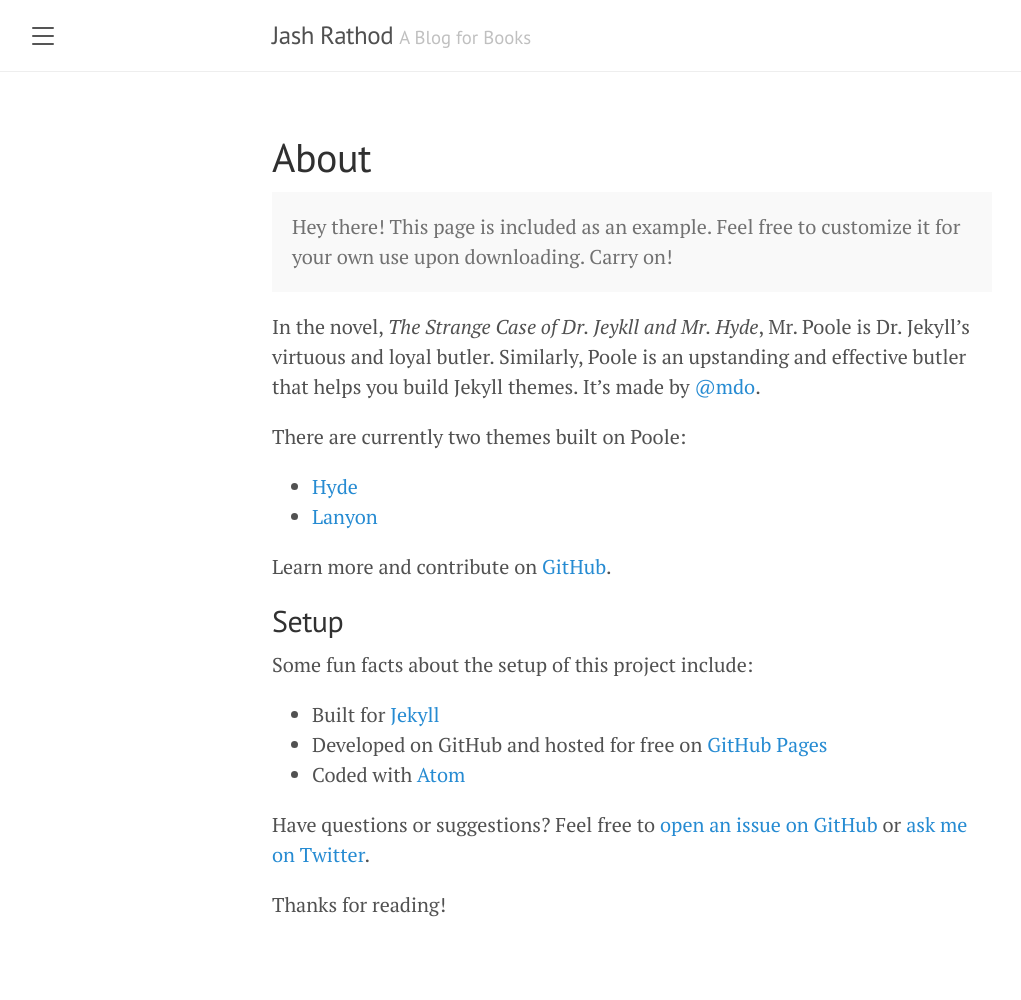
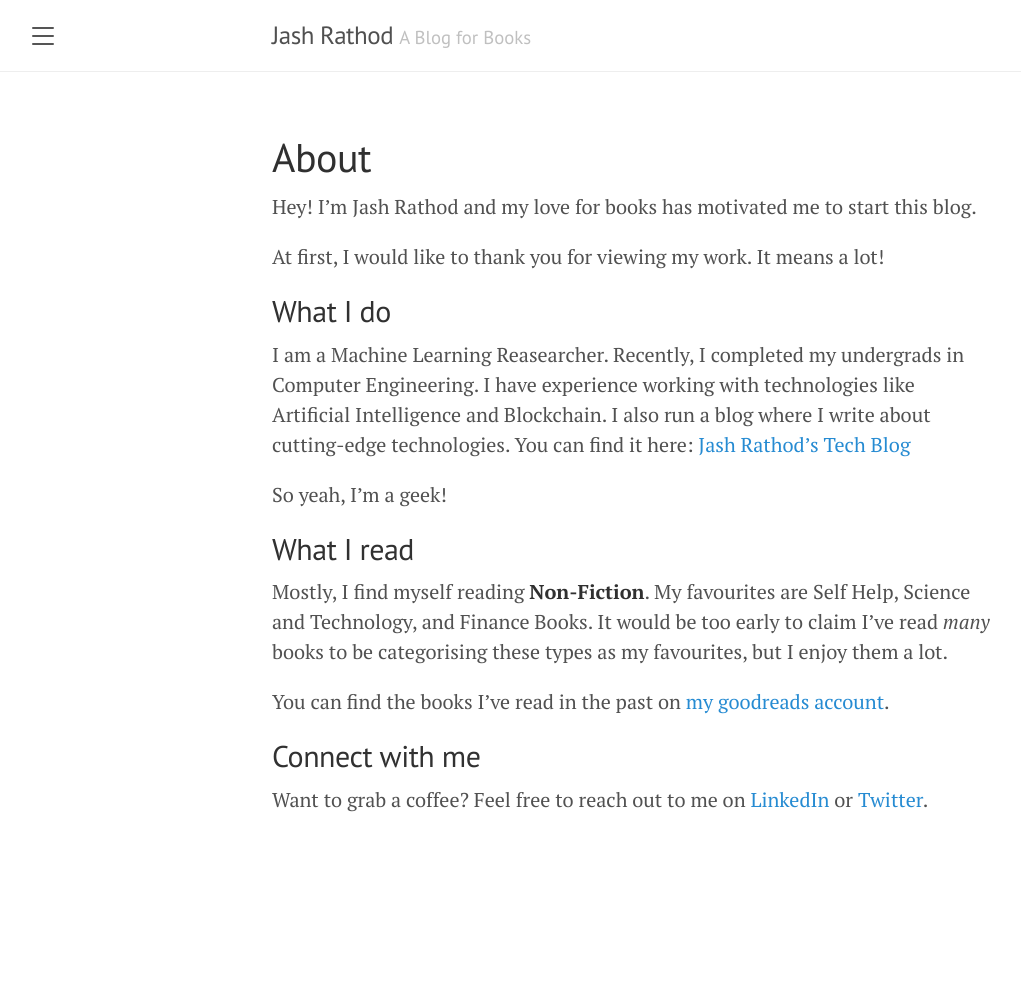
Before and after one commit to jashrathod/book-blog, a Jekyll site: the page built from about.md, in a window 1280 px wide. Shown: the whole page, without its empty margins (8-1029 px from the left). Built offline with Jekyll 4.4.1, drawn with Linux system fonts in a browser that asks for light colours; after the commit the page ends 900 px from its top, so only the background shows below that.

Commit message:
Update about.md

```diff
--- a/about.md
+++ b/about.md
@@ -3,27 +3,22 @@ layout: page
 title: About
 ---
 
-<p class="message">
-  Hey there! This page is included as an example. Feel free to customize it for your own use upon downloading. Carry on!
-</p>
+Hey! I'm Jash Rathod and my love for books has motivated me to start this blog.
 
-In the novel, *The Strange Case of Dr. Jeykll and Mr. Hyde*, Mr. Poole is Dr. Jekyll's virtuous and loyal butler. Similarly, Poole is an upstanding and effective butler that helps you build Jekyll themes. It's made by [@mdo](https://twitter.com/mdo).
+At first, I would like to thank you for viewing my work. It means a lot!
 
-There are currently two themes built on Poole:
+## What I do
 
-* [Hyde](http://hyde.getpoole.com)
-* [Lanyon](http://lanyon.getpoole.com)
+I am a Machine Learning Reasearcher. Recently, I completed my undergrads in Computer Engineering. I have experience working with technologies like Artificial Intelligence and Blockchain. I also run a blog where I write about cutting-edge technologies. You can find it here: [Jash Rathod's Tech Blog](https://jashrathod.github.io/)
 
-Learn more and contribute on [GitHub](https://github.com/poole).
+So yeah, I'm a geek!
 
-## Setup
+## What I read
 
-Some fun facts about the setup of this project include:
+Mostly, I find myself reading **Non-Fiction**. My favourites are Self Help, Science and Technology, and Finance Books. It would be too early to claim I've read _many_ books to be categorising these types as my favourites, but I enjoy them a lot.
 
-* Built for [Jekyll](https://jekyllrb.com)
-* Developed on GitHub and hosted for free on [GitHub Pages](https://pages.github.com)
-* Coded with [Atom](https://atom.io)
+You can find the books I've read in the past on [my goodreads account](https://www.goodreads.com/jashrathod).
 
-Have questions or suggestions? Feel free to [open an issue on GitHub](https://github.com/poole/issues/new) or [ask me on Twitter](https://twitter.com/mdo).
+## Connect with me
 
-Thanks for reading!
+Want to grab a coffee? Feel free to reach out to me on [LinkedIn](https://in.linkedin.com/in/jash-rathod-902512145) or [Twitter](https://twitter.com/rathod_jash).
```
